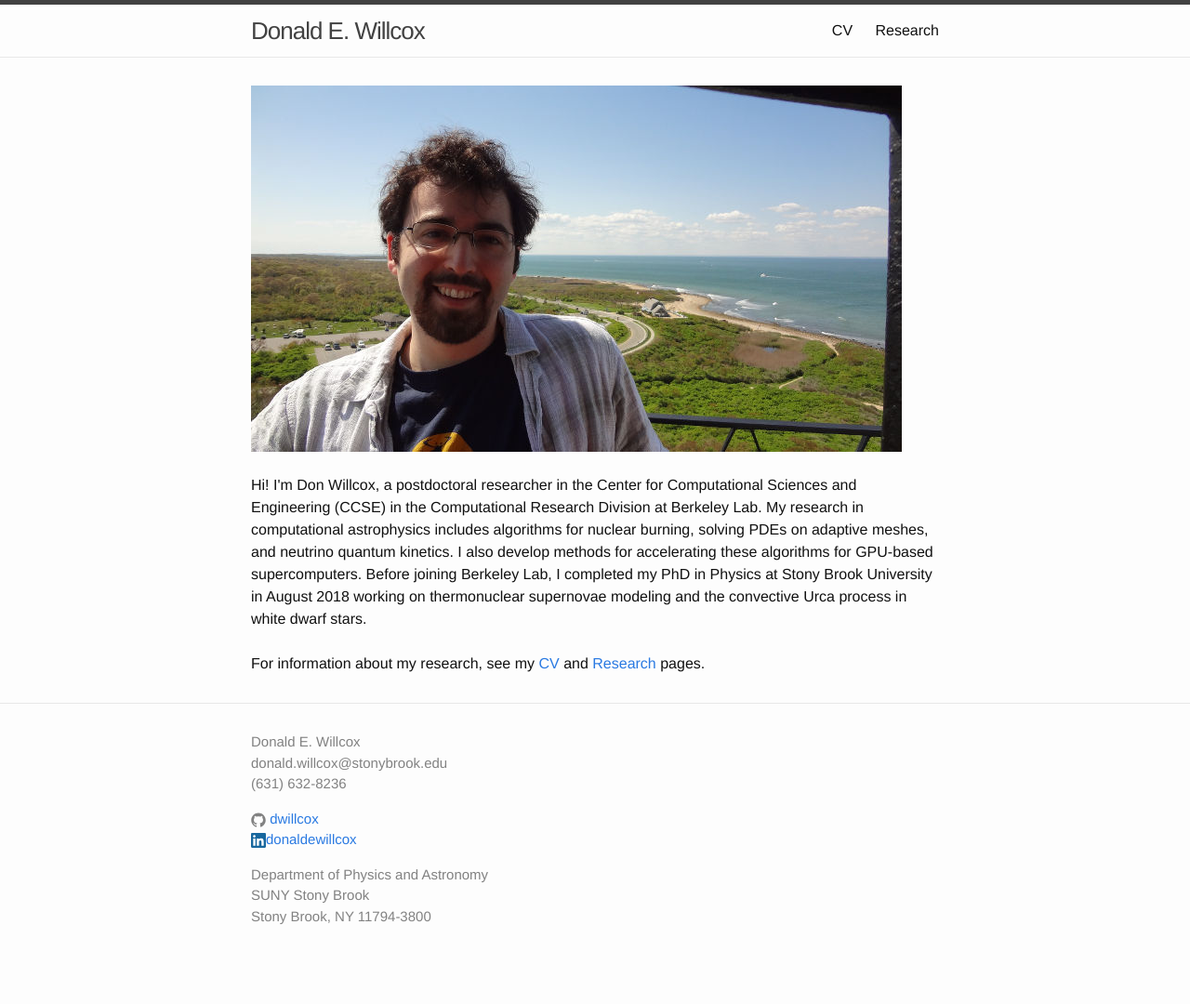
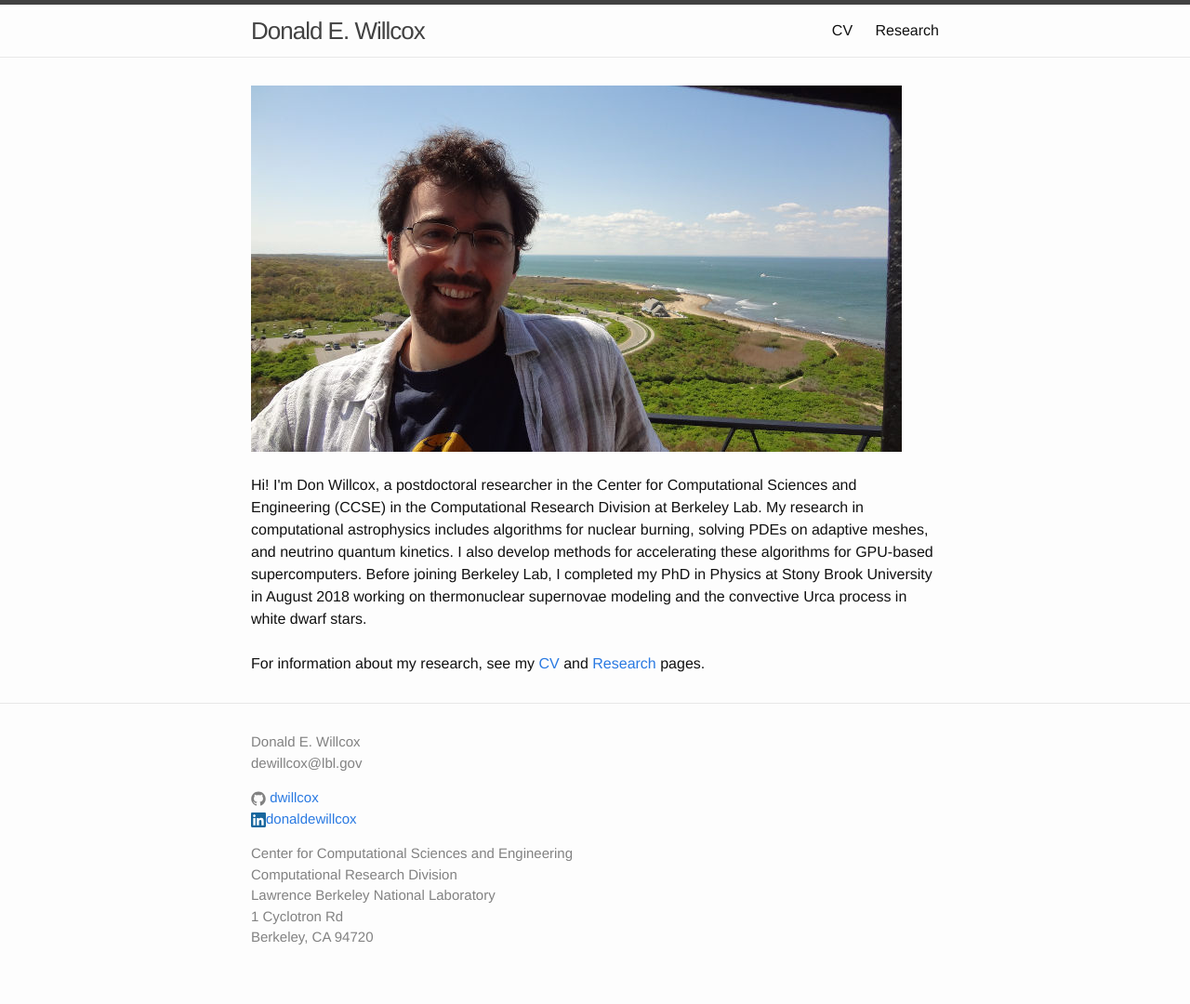
Before and after one commit to dwillcox/dwillcox.github.io, a Jekyll site: the page built from index.html, in a window 1280 px wide. Shown: the whole page at 93% size. Built offline with Jekyll 4.4.1, drawn with Linux system fonts in a browser that asks for light colours; before the commit the page ends 1057 px from its top, so only the background shows below that.

Commit message:
update email

```diff
--- a/_includes/footer.html
+++ b/_includes/footer.html
@@ -8,8 +8,7 @@
       <!-- <div class="footer-col footer-col-1"> -->
         <ul class="contact-list">
           <li>{{ site.title }}</li>
-          <li>donald.willcox@stonybrook.edu</li>
-		  <li>(631) 632-8236</li>
+          <li>dewillcox@lbl.gov</li>
         </ul>
       <!-- </div> -->
 
@@ -39,11 +38,15 @@
         <ul class="contact-list">
       	  <li>
 	    <p>
-	      Department of Physics and Astronomy
+              Center for Computational Sciences and Engineering
 	      <br>
-	      SUNY Stony Brook
+	      Computational Research Division
 	      <br>
-	      Stony Brook, NY 11794-3800
+	      Lawrence Berkeley National Laboratory
+	      <br>
+	      1 Cyclotron Rd
+	      <br>
+	      Berkeley, CA 94720
 	  </li>
         </ul>
       <!-- </div> -->
```
